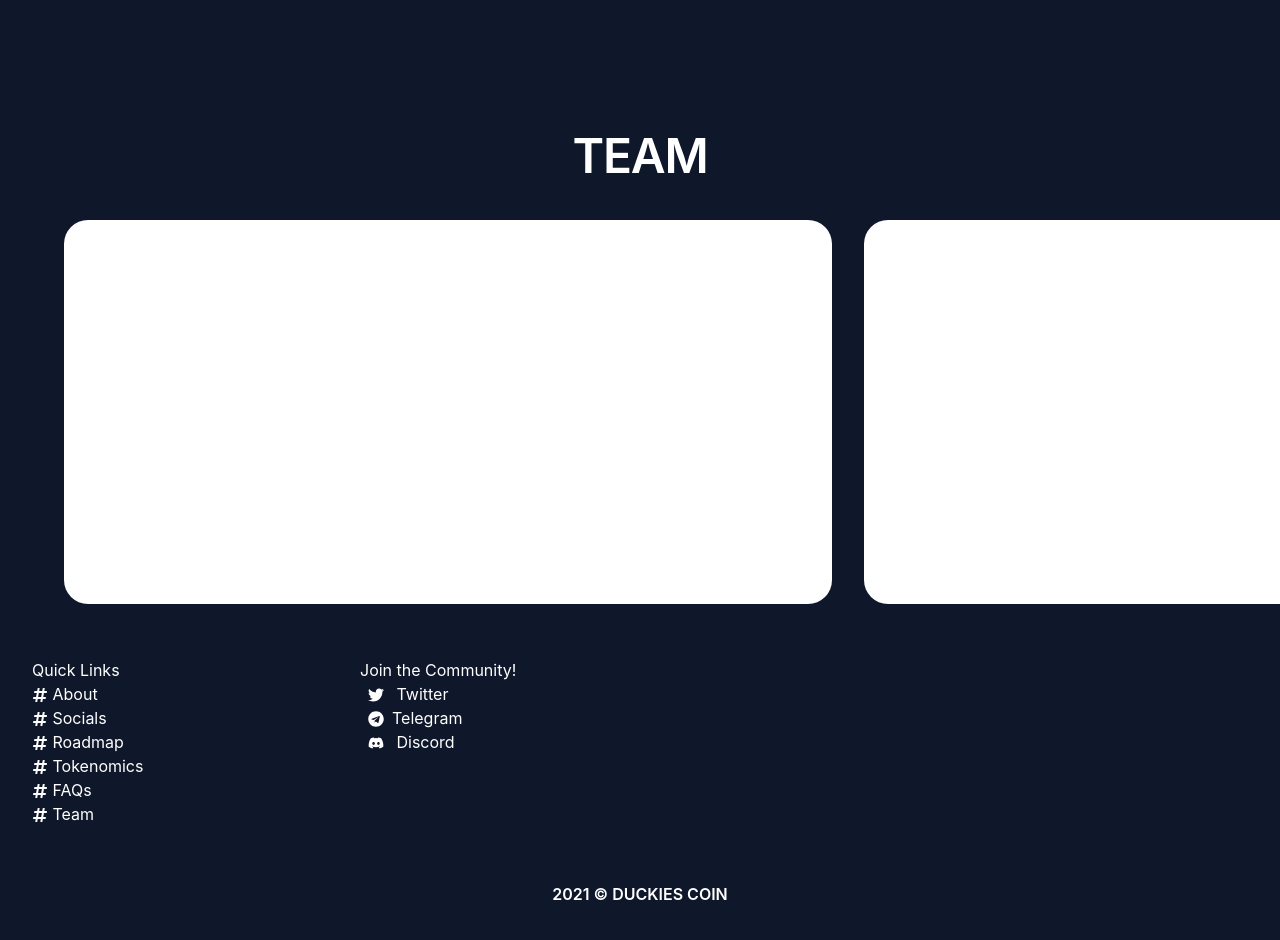
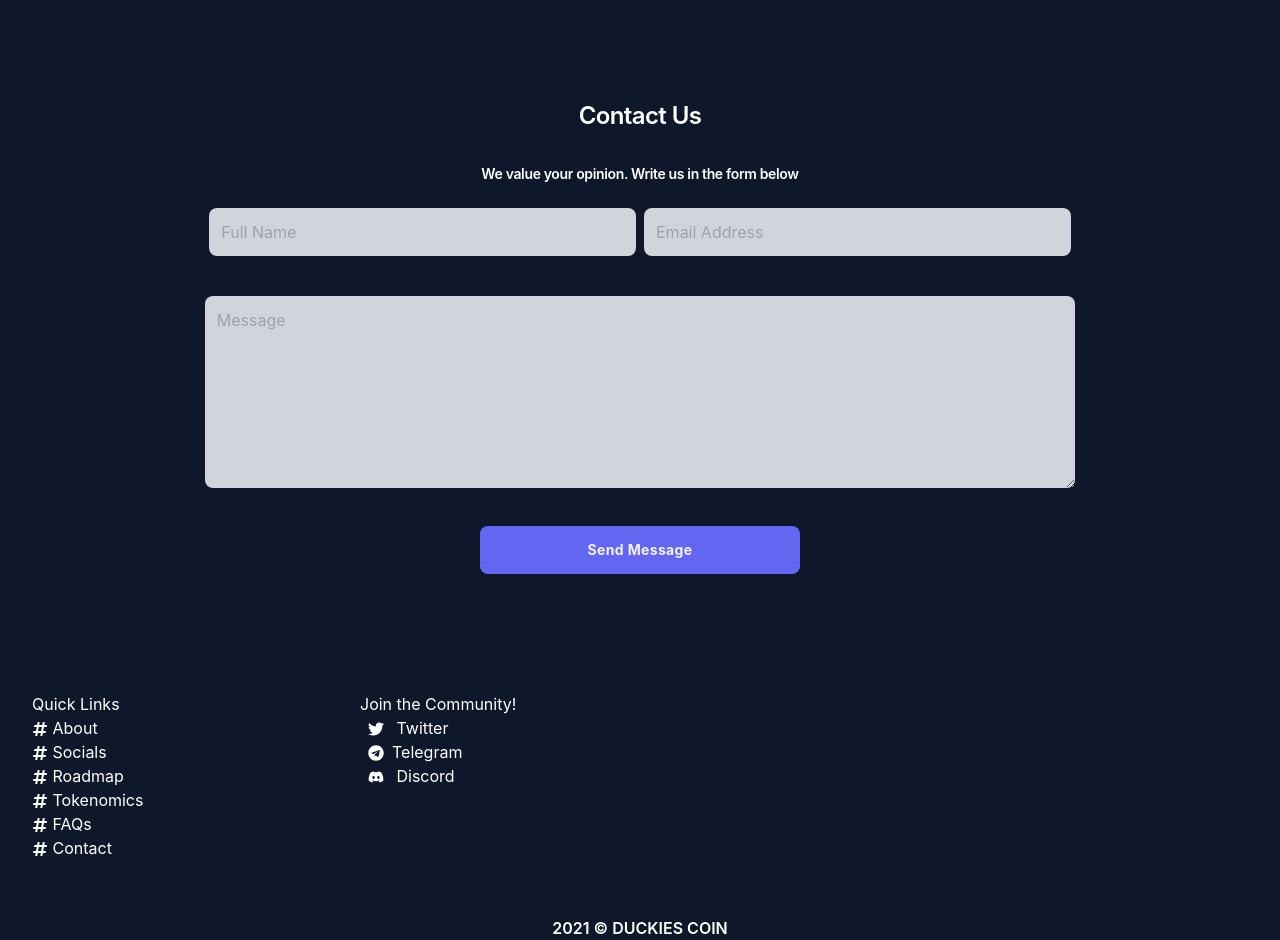
Before and after one commit to devduckie/duckies-fe, a React (Create React App) app: page / in a window 1280 px wide. Shown: the part 980-1920 px from the top of the page. Before the commit the page ends 1886 px from the top, so only its background shows below. Built offline with nearby package versions, Linux system fonts and the light colour scheme.

Commit message:
added contact section

```diff
--- a/src/components/Footer.js
+++ b/src/components/Footer.js
@@ -16,7 +16,7 @@ const Footer = () => {
                         <a href="#roadmap" className="hover:text-yellow-300"><FaHashtag className="inline mx-0" /> Roadmap</a><br />
                         <a href="#tokenomics" className="hover:text-yellow-300"><FaHashtag className="inline mx-0" /> Tokenomics</a><br />
                         <a href="#FAQs" className="hover:text-yellow-300"><FaHashtag className="inline mx-0" /> FAQs</a><br />
-                        <a href="#team" className="hover:text-yellow-300"><FaHashtag className="inline mx-0" /> Team</a><br />
+                        <a href="#contact" className="hover:text-yellow-300"><FaHashtag className="inline mx-0" /> Contact</a><br />
                         <br />
                     </div>
                 </div>
--- a/src/components/Header.js
+++ b/src/components/Header.js
@@ -79,9 +79,9 @@ export default function Navbar({ fixed }) {
               <li className="nav-item">
                 <a
                   className="px-3 py-2 flex items-center text-xs uppercase font-bold leading-snug text-white hover:opacity-75 hover:text-yellow-300"
-                  href="#team"
+                  href="#contact"
                 >
-                  <span className="ml-2">Team</span>
+                  <span className="ml-2">Contact</span>
                 </a>
               </li>
             </ul>
--- a/src/index.css
+++ b/src/index.css
@@ -57,7 +57,10 @@ h1 {
   background-color: #ffffff;
 }
 
-
+/* Form */
+.text {
+  width: 68%;
+}
 
 .chart {
   padding: 0.5rem;
--- a/src/pages/body.js
+++ b/src/pages/body.js
@@ -5,7 +5,7 @@ import Roadmap from '../pages/body_sections/Roadmap';
 import Tokenomics from '../pages/body_sections/Tokenomics';
 import FAQs from '../pages/body_sections/FAQs';
 import Socials from '../pages/body_sections/Socials';
-import Team from '../pages/body_sections/Team';
+import Contact from '../pages/body_sections/Contact';
 
 
 
@@ -18,7 +18,7 @@ const Body = ({ style }) => {
             <Roadmap />
             <Tokenomics />
             <FAQs />
-            <Team />
+            <Contact />
         </div>
     );
 }
--- /dev/null
+++ b/src/pages/body_sections/Contact.js
@@ -0,0 +1,28 @@
+import React from "react";
+
+const Contact = () => {
+    return (
+        <section id="contact" className="my-24">
+            <h1 className="text-2xl text-white font-semibold tracking-tight text-center capitalize">Contact us</h1>
+            <h3 className="text-sm text-white font-semibold tracking-tight text-center mb-4">We value your opinion. Write us in the form below</h3>
+            <form action="" className=" w-full mx-auto text-center">
+                <input className="w-1/3 bg-gray-300 text-gray-900 mt-2 p-3 rounded-lg focus:outline-none focus:shadow-outline"
+                    type="text" placeholder="Full Name"></input>
+                <input className="w-1/3 bg-gray-300 text-gray-900 mt-2 p-3 ml-2 rounded-lg focus:outline-none focus:shadow-outline"
+                    type="email" placeholder="Email Address"></input>
+                <div class="mt-8">
+                    <textarea
+                        className="h-48 bg-gray-300 text-gray-900 mt-2 p-3 rounded-lg focus:outline-none focus:shadow-outline text" placeholder="Message"></textarea>
+                </div>
+                <div className="mt-8">
+                    <button
+                        className="capitalize≈≈ text-sm font-bold tracking-wide bg-indigo-500 text-gray-100 p-3 rounded-lg w-1/4 h-12 focus:outline-none focus:shadow-outline">
+                        Send Message
+                    </button>
+                </div>
+            </form>
+        </section>
+    )
+}
+
+export default Contact;
--- a/src/pages/body_sections/Team.js
+++ /dev/null
@@ -1,49 +0,0 @@
-import React from "react";
-
-const Team = () => {
-    return (
-        <section id="team" className="mt-32 ">
-            <h1 className="text-5xl text-white font-semibold tracking-tight text-center uppercase">Team</h1>
-            <ul className="mt-10 pb-8 px-[4rem] w-full flex overflow-x-auto gap-8 snap-x">
-                <li className="snap-center">
-                    <div className="bg-white flex-shrink-0 max-w-[70vw] overflow-hidden rounded-3xl">
-
-                        <div className=" inset-0 h-full w-full bg-gradient-to-br from-black/75" ></div>
-                        <div class=" h-96 w-[768px] p-12 flex flex-col justify-between items-start">
-
-                        </div>
-                    </div>
-                </li>
-                <li className="snap-center">
-                    <div className="bg-white flex-shrink-0 max-w-[70vw] overflow-hidden rounded-3xl">
-
-                        <div className=" inset-0 h-full w-full bg-gradient-to-br from-black/75" ></div>
-                        <div className=" h-96 w-[768px] p-12 flex flex-col justify-between items-start">
-
-                        </div>
-                    </div>
-                </li>
-                <li className="snap-center">
-                    <div className="bg-white flex-shrink-0 max-w-[70vw] overflow-hidden rounded-3xl">
-
-                        <div className=" inset-0 h-full w-full bg-gradient-to-br from-black/75" ></div>
-                        <div className=" h-96 w-[768px] p-12 flex flex-col justify-between items-start">
-
-                        </div>
-                    </div>
-                </li>
-                <li className="snap-center">
-                    <div className="bg-white flex-shrink-0 max-w-[70vw] overflow-hidden rounded-3xl">
-
-                        <div className=" inset-0 h-full w-full bg-gradient-to-br from-black/75" ></div>
-                        <div className=" h-96 w-[768px] p-12 flex flex-col justify-between items-start">
-
-                        </div>
-                    </div>
-                </li>
-            </ul>
-        </section>
-    )
-}
-
-export default Team;
```
